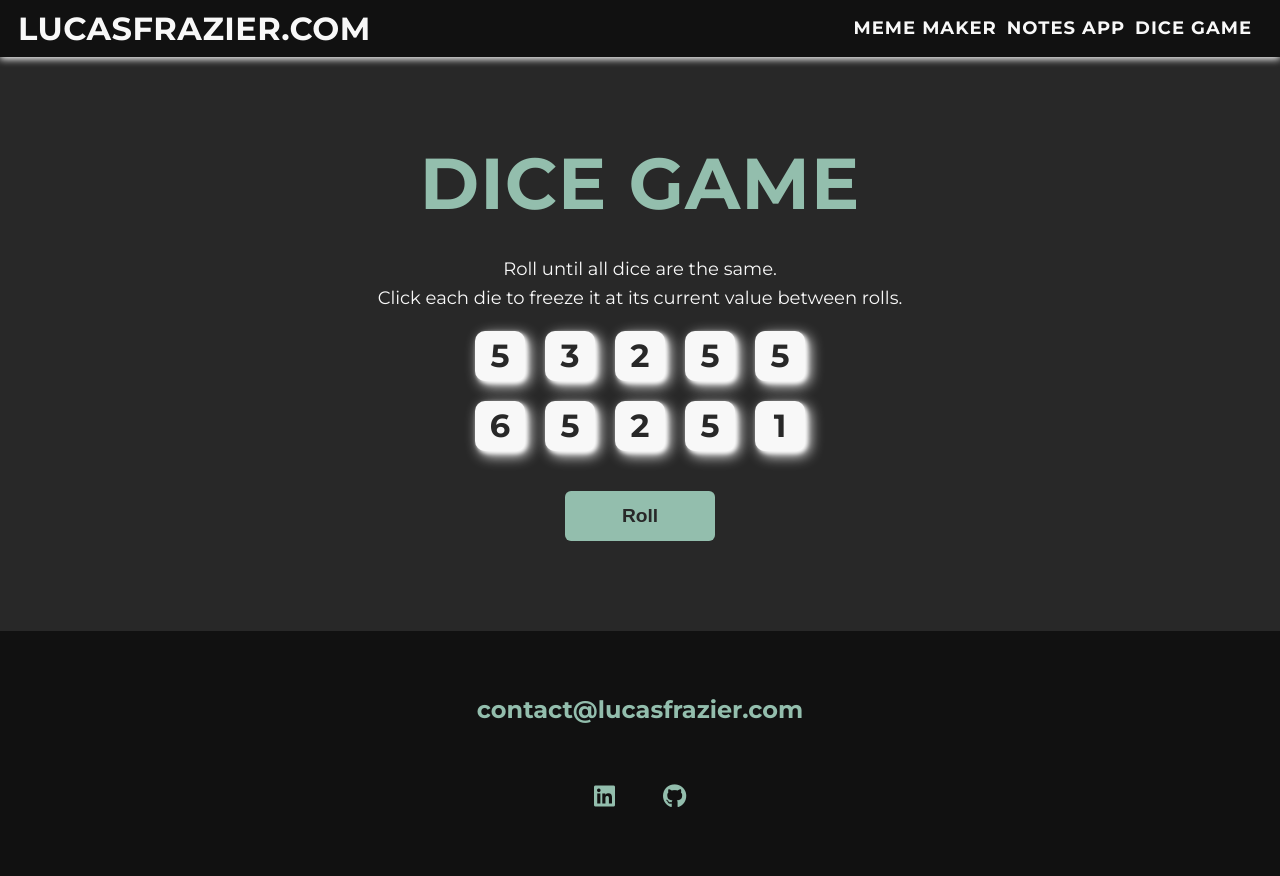
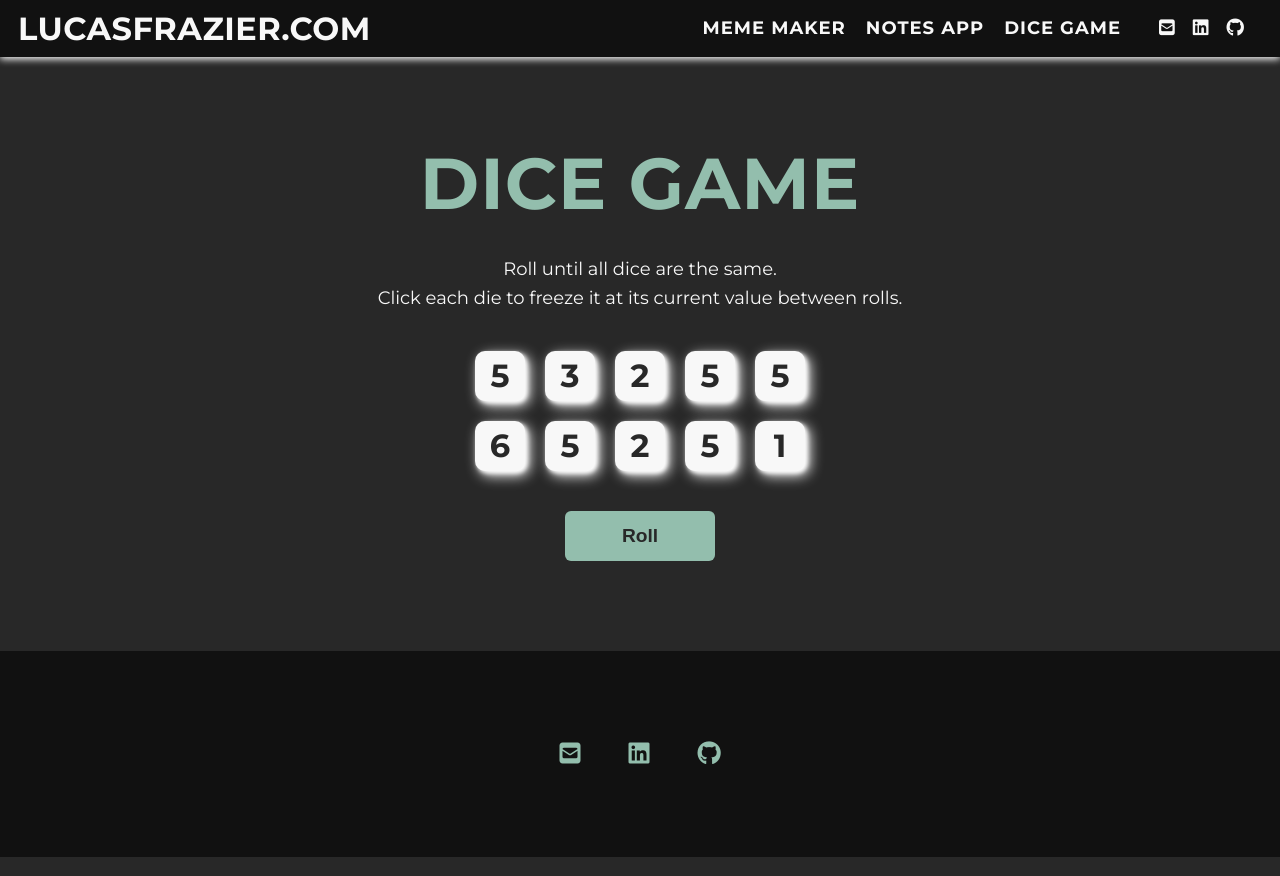
Before and after one commit to LucasFrazier/lucas-frazier-dot-com-v1, a React (Create React App) app: page /dice-game in a window 1280 px wide. Built offline with nearby package versions, Linux system fonts and the light colour scheme.

Commit message:
changes realted to font awesome icons and section titles

```diff
--- a/public/index.html
+++ b/public/index.html
@@ -8,8 +8,7 @@
     <link rel='apple-touch-icon' href='%PUBLIC_URL%/headshot192.png' />
     <link rel='manifest' href='%PUBLIC_URL%/manifest.json' />
     <title>lucasfrazier.com</title>
-    <!-- Use npm instead -->
-    <link rel='stylesheet' href='https://cdnjs.cloudflare.com/ajax/libs/font-awesome/6.0.0/css/brands.min.css' integrity='sha512-bSncow0ApIhONbz+pNI52n0trz5fMWbgteHsonaPk42JbunIeM9ee+zTYAUP1eLPky5wP0XZ7MSLAPxKkwnlzw==' crossorigin='anonymous' referrerpolicy='no-referrer' />
+    <link rel="stylesheet" href="https://cdnjs.cloudflare.com/ajax/libs/font-awesome/6.1.1/css/all.min.css" integrity="sha512-KfkfwYDsLkIlwQp6LFnl8zNdLGxu9YAA1QvwINks4PhcElQSvqcyVLLD9aMhXd13uQjoXtEKNosOWaZqXgel0g==" crossorigin="anonymous" referrerpolicy="no-referrer" />
     <link rel='preconnect' href='https://fonts.googleapis.com'>
     <link rel='preconnect' href='https://fonts.gstatic.com' crossorigin>
     <link href='https://fonts.googleapis.com/css2?family=Montserrat:wght@400;500;700&family=Source+Sans+Pro:wght@300;400;700&display=swap' rel='stylesheet'>
--- a/src/components/Footer.css
+++ b/src/components/Footer.css
@@ -29,7 +29,6 @@
   list-style: none;
   display: flex;
   justify-content: center;
-  margin: 2em 0 0;
   padding: 0;
 }
 
--- a/src/components/Footer.jsx
+++ b/src/components/Footer.jsx
@@ -3,8 +3,12 @@ import './Footer.css'
 export default function Footer() {
   return (
     <footer class='footer'>
-        <a href='mailto:lucasfrazier1@gmail.com' class='footer__link'>contact@lucasfrazier.com</a>
         <ul class='social-list'>
+            <li class='social-list__item'>
+                <a class='social-list__link' href='mailto:lucasfrazier1@gmail.com'>
+                    <i class='fa fa-square-envelope'></i>
+                </a>
+            </li>
             <li class='social-list__item'>
                 <a class='social-list__link' href='https://linkedin.com/in/lucasfrazier/'>
                     <i class='fab fa-linkedin'></i>
--- a/src/components/Header.css
+++ b/src/components/Header.css
@@ -84,16 +84,21 @@ header {
   text-decoration: none;
   text-transform: uppercase;
 }
-@media screen and (min-width: 600px) {
+@media screen and (min-width: 1024px) {
   .nav__link {
     font-size: var(--fs-body);
-    margin-right: 5px;
+    margin-right: 10px;
   }
 }
 
 
 .nav__link:hover {
   color: var(--clr-accent);
+}
+
+.social-list__link {
+  color: inherit;
+  text-decoration: none;
 }
 
 .nav-toggle {
--- a/src/components/Header.jsx
+++ b/src/components/Header.jsx
@@ -43,6 +43,17 @@ export default function Header() {
       <nav class='nav'>
         <ul class='nav__list'>
           {navLinkElements}
+          <li class='social-list__item'>
+            <a class='social-list__link' href='mailto:lucasfrazier1@gmail.com'>
+              <i class='fa fa-square-envelope'></i>
+            </a>
+            <a class='social-list__link' href='https://linkedin.com/in/lucasfrazier/'>
+              <i class='fab fa-linkedin'></i>
+            </a>
+            <a class='social-list__link' href='https://github.com/lucasfrazier'>
+              <i class='fab fa-github'></i>
+            </a>
+          </li>
         </ul>
       </nav>
     </header>
--- a/src/components/Meme.css
+++ b/src/components/Meme.css
@@ -5,7 +5,13 @@ main {
 
 .section__title--meme-maker {
   color: var(--clr-accent);
+  font-size: var(--fs-h2);
   text-align: center;
+}
+@media screen and (min-width: 600px) {
+  .section__title--meme-maker {
+    font-size: var(--fs-h1);
+  }
 }
 
 .form {
--- a/src/pages/DiceGame.css
+++ b/src/pages/DiceGame.css
@@ -10,7 +10,13 @@
 
 .section__title--dice-game {
   color: var(--clr-accent);
+  font-size: var(--fs-h2);
   text-align: center;
+}
+@media screen and (min-width: 600px) {
+  .section__title--dice-game {
+    font-size: var(--fs-h1);
+  }
 }
 
 .dice-container {
@@ -18,6 +24,7 @@
   grid-template: auto auto / repeat(5, 1fr);
   gap: 20px;
   margin-bottom: 40px;
+  margin-top: 20px;
 }
 
 .die-face {
--- a/src/pages/NotesApp.css
+++ b/src/pages/NotesApp.css
@@ -5,7 +5,13 @@
 
 .section__title--notes-app {
   color: var(--clr-accent);
+  font-size: var(--fs-h2);
   text-align: center;
+}
+@media screen and (min-width: 600px) {
+  .section__title--notes-app {
+    font-size: var(--fs-h1);
+  }
 }
 
 .pane {
```
